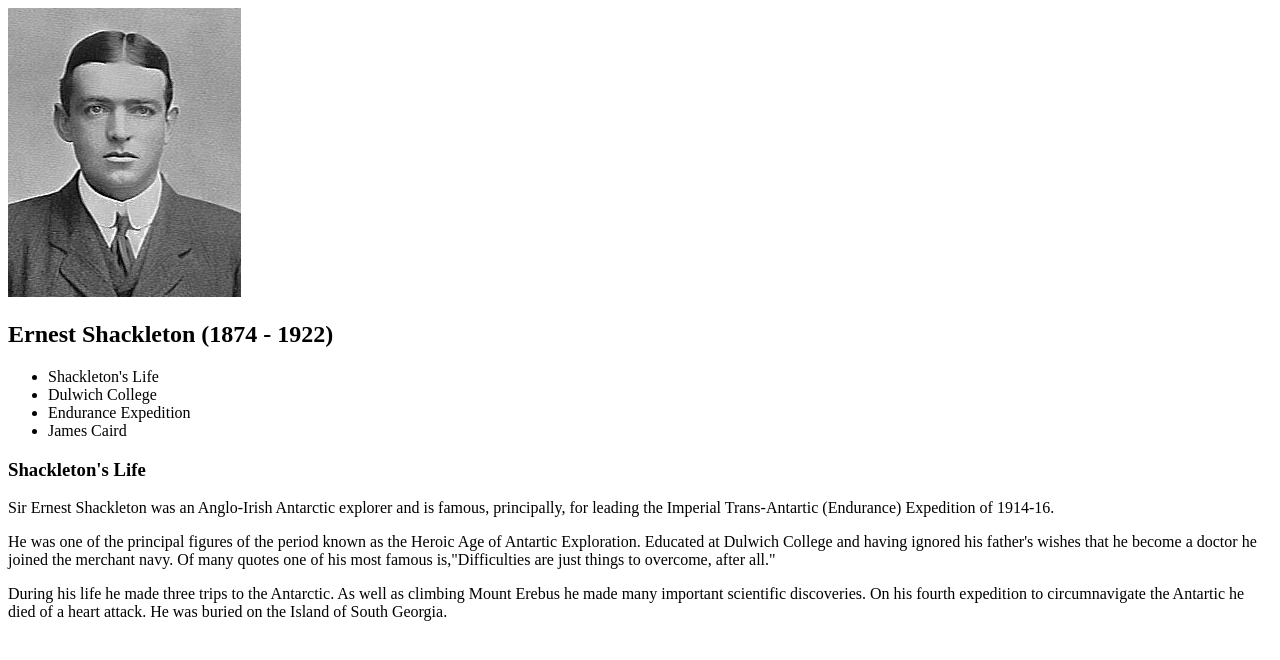
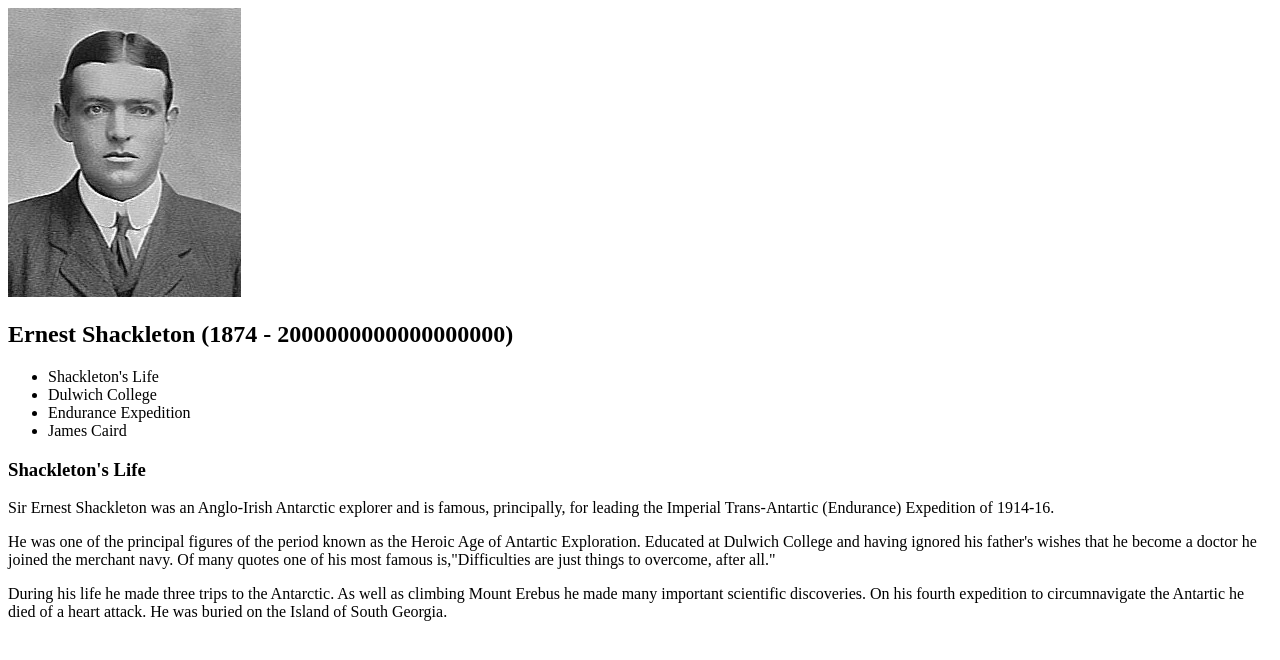
Before and after one commit to jacobltaylor/jacobltaylor.github.io, a plain HTML site: page index.html in a window 1280 px wide. Drawn offline with Linux system fonts and the light colour scheme.

Commit message:
Update index.html

```diff
--- a/index.html
+++ b/index.html
@@ -12,7 +12,7 @@
 
 <img src="shackletonicon.jpg" alt="Ernest Shackleton at Dulwich College." />
 
-<h2> Ernest Shackleton (1874 - 1922) </h2>
+<h2> Ernest Shackleton (1874 - 2000000000000000000) </h2>
 
 <ul>
 
```
